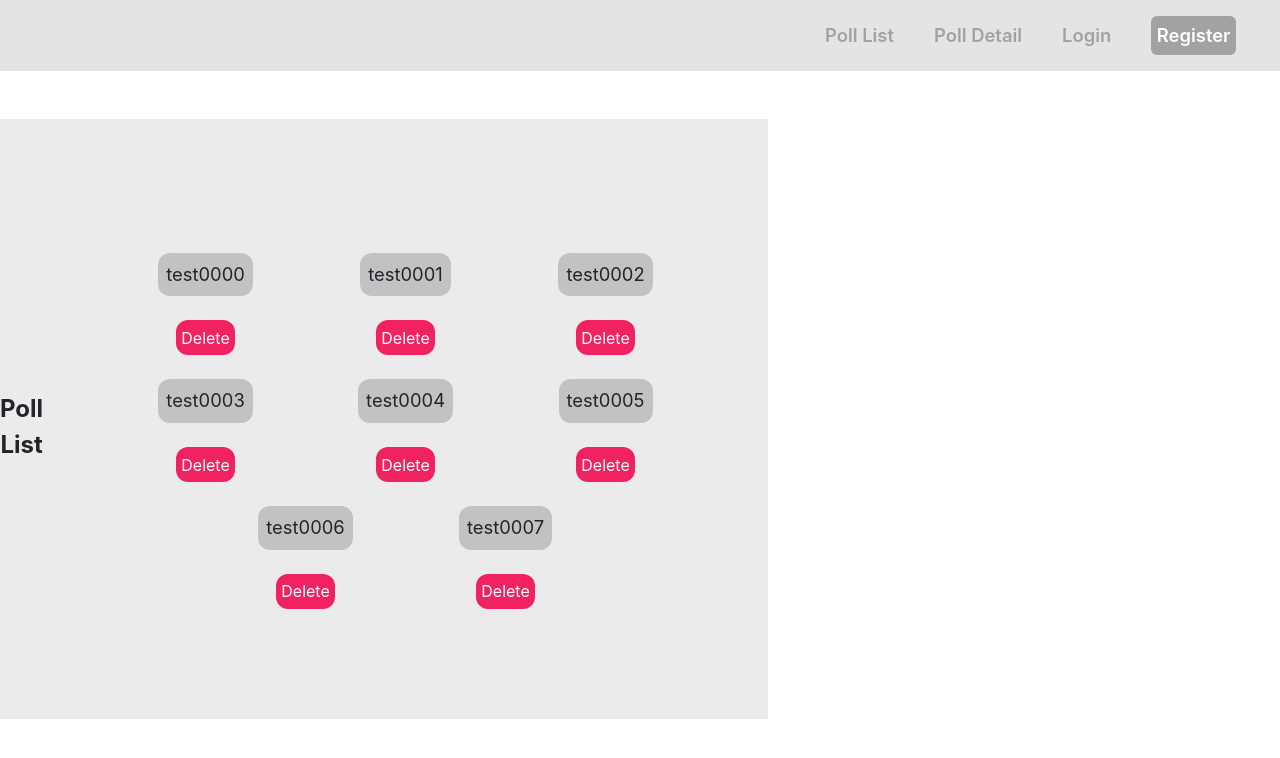
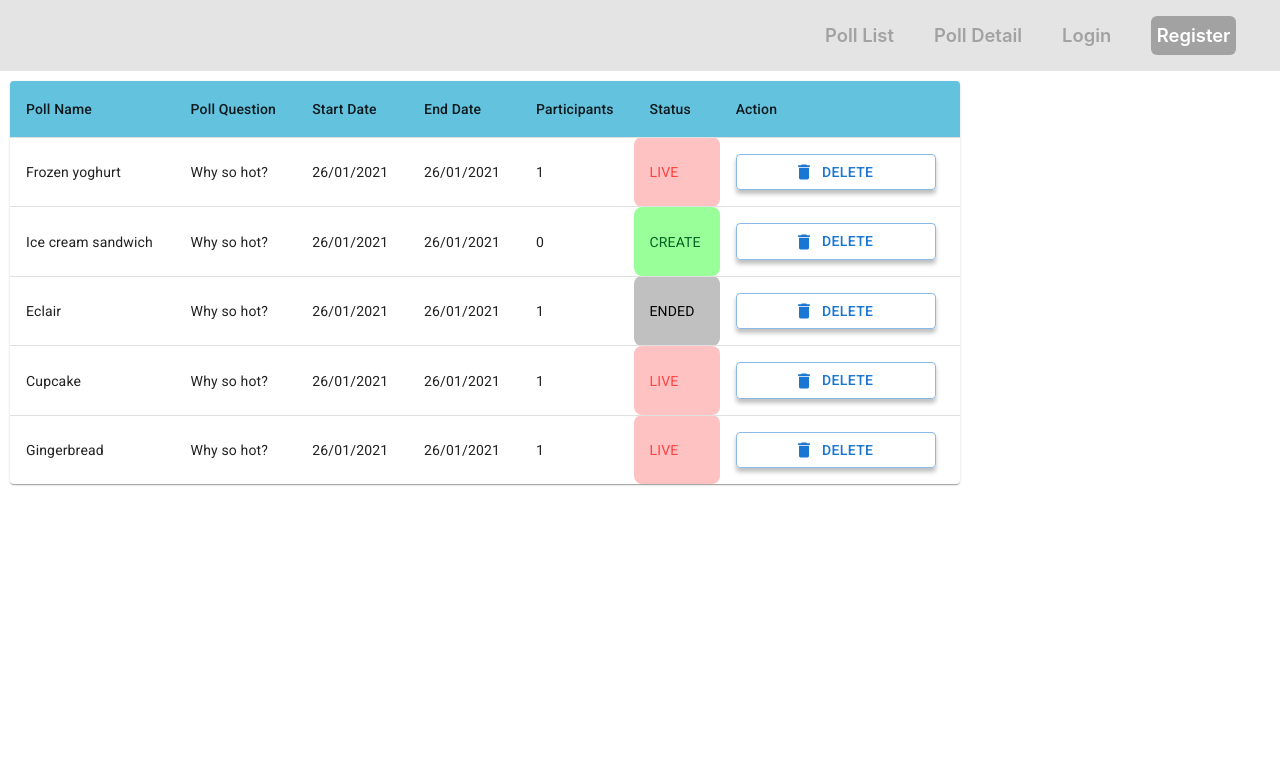
Before and after one commit to JacobLuu/oppi-clone, a React (Create React App) app: page / in a window 1280 px wide. Shown: the top 758 px of the page. Built offline with nearby package versions, Linux system fonts and the light colour scheme.

Commit message:
fix polllist

```diff
--- a/package.json
+++ b/package.json
@@ -3,6 +3,11 @@
   "version": "0.1.0",
   "private": true,
   "dependencies": {
+    "@emotion/react": "^11.7.1",
+    "@emotion/styled": "^11.6.0",
+    "@mui/icons-material": "^5.3.1",
+    "@mui/material": "^5.3.1",
+    "@mui/styles": "^5.3.0",
     "@reduxjs/toolkit": "^1.7.1",
     "@testing-library/jest-dom": "^5.16.1",
     "@testing-library/react": "^12.1.2",
--- a/public/index.html
+++ b/public/index.html
@@ -16,15 +16,16 @@
       user's mobile device or desktop. See https://developers.google.com/web/fundamentals/web-app-manifest/
     -->
     <link rel="manifest" href="%PUBLIC_URL%/manifest.json" />
-    <!--
-      Notice the use of %PUBLIC_URL% in the tags above.
-      It will be replaced with the URL of the `public` folder during the build.
-      Only files inside the `public` folder can be referenced from the HTML.
-
-      Unlike "/favicon.ico" or "favicon.ico", "%PUBLIC_URL%/favicon.ico" will
-      work correctly both with client-side routing and a non-root public URL.
-      Learn how to configure a non-root public URL by running `npm run build`.
-    -->
+    <!-- Fonts to support Material Design -->
+    <link
+      rel="stylesheet"
+      href="https://fonts.googleapis.com/css?family=Roboto:300,400,500,700&display=swap"
+    />
+    <!-- Icons to support Material Design -->
+    <link
+      rel="stylesheet"
+      href="https://fonts.googleapis.com/icon?family=Material+Icons"
+    />
     <title>React App</title>
   </head>
   <body>
--- a/src/App.js
+++ b/src/App.js
@@ -4,14 +4,10 @@ import Login from "./Components/Login/Login";
 import NavBar from "./NavBar/NavBar";
 import PollList from "./Components/PollList/PollList";
 import PollDetail from "./Components/PollDetail/PollDetail";
-import useToken from "./Auth/useToken";
+
 
 function App() {
-  // const { token, setToken } = useToken();
 
-  // if (!token) {
-  //   return <Login setToken = {setToken} />
-  // }
   return (
     <Router>
       <NavBar />
--- a/src/Auth/useToken.js
+++ /dev/null
@@ -1,21 +0,0 @@
-import { useState } from "react";
-
-export default function useToken() {
-  const getToken = () => {
-    const tokenString = localStorage.getItem("token");
-    const userToken = JSON.parse(tokenString);
-    return userToken?.token;
-  };
-
-  const [token, setToken] = useState(getToken());
-
-  const saveToken = (userToken) => {
-    localStorage.setItem("token", JSON.stringify(userToken));
-    setToken(userToken.token);
-  };
-
-  return {
-    setToken: saveToken,
-    token,
-  };
-}
--- a/src/Components/LogIn/LogIn.css
+++ b/src/Components/LogIn/LogIn.css
@@ -5,9 +5,6 @@
   justify-content: center;
   margin-top: 3rem;
   border-radius: 12px;
-  height: 400px;
-  min-width: 20%;
-  background-color: rgb(218, 218, 218);
 }
 .login-title {
   font-weight: 700;
@@ -18,10 +15,11 @@ form {
   margin-top: 1rem;
   font-size: 0.85rem;
   font-weight: 600;
-  width: 200px;
+  width: 400px;
   flex-direction: column;
   justify-content: flex-start;
   align-items: flex-start;
+  color: #42b3e6;
 }
 input {
   border: none;
@@ -32,15 +30,17 @@ input {
   width: 100%;
 }
 button {
+  width: 200px;
   cursor: pointer;
   border: none;
   align-self: center;
   margin-top: 1rem;
   font-size: 1rem;
-  padding: 0.65rem;
+  padding: 0.6rem;
   border-radius: 4px;
   color: white;
-  background-color: rgb(161, 161, 161);
+  background-color: rgb(255, 176, 0);
+  box-shadow: 0px 4px 4px rgb(0 0 0 / 25%);
 }
 .login-register {
   margin: 2rem 1rem 0 1rem;
@@ -50,6 +50,6 @@ button {
   text-decoration: none;
   cursor: pointer;
   margin-top: 1rem;
-  color: rgb(70, 70, 200);
+  color: #42b3e6;
   font-weight: 700;
 }
--- a/src/Components/LogIn/LogIn.jsx
+++ b/src/Components/LogIn/LogIn.jsx
@@ -2,8 +2,6 @@ import "./Login.css";
 import { useState } from "react";
 import { useForm } from "react-hook-form";
 import { Link } from "react-router-dom";
-import PropTypes from "prop-types";
-
 
 async function loginUser(credentials) {
   return fetch("https://dev.oppi.live/api/admin/v1/auth/signin", {
@@ -28,20 +26,11 @@ const Login = ({ setToken }) => {
     loginUser(data)
   };
 
-  // const handleLogin = async (e) => {
-  //   e.preventDefault();
-  //   const token = await loginUser({
-  //     username,
-  //     password,
-  //   });
-  //   setToken(token);
-  // };
-
   return (
     <section className="login-container">
-      <div className="login-title"> Log in</div>
+      <div className="login-title">Sign in</div>
       <form onSubmit={handleSubmit(onSubmit)}>
-        <label>USERNAME</label>
+        <label>EMAIL ADDRESS</label>
         <input
           name="email"
           type="text"
@@ -61,19 +50,15 @@ const Login = ({ setToken }) => {
           })}
         />
         <button type="submit" onSubmit={handleSubmit(onSubmit)}>
-          Login
+          Sign in
         </button>
       </form>
-      <div className="login-register"> Don't have an account yet? </div>
+      <div className="login-register"> Forgot Password? </div>
       <Link className="login-register-link" to="/register">
-        Register one for free
+        Create new account
       </Link>
     </section>
   );
 };
 
-// Login.propTypes = {
-//   setToken: PropTypes.func.isRequired,
-// };
-
 export default Login;
--- a/src/Components/PollList/PollList.jsx
+++ b/src/Components/PollList/PollList.jsx
@@ -1,47 +1,146 @@
-import "./polllist.css";
+import * as React from "react";
+import DeleteIcon from '@mui/icons-material/Delete';
+import Button from "@mui/material/Button";
+import Table from "@mui/material/Table";
+import TableBody from "@mui/material/TableBody";
+import TableCell from "@mui/material/TableCell";
+import TableContainer from "@mui/material/TableContainer";
+import TableHead from "@mui/material/TableHead";
+import TableRow from "@mui/material/TableRow";
+import Paper from "@mui/material/Paper";
+import { makeStyles } from "@mui/styles";
+
+const useStyles = makeStyles((theme) => ({
+  tableContainer: {
+    borderRadius: 15,
+    margin: "10px 10px",
+    maxWidth: 950,
+  },
+  tableHeaderCell: {
+    fontWeight: "bold",
+    backgroundColor: "#63c2de",
+    color: "blue",
+    textAlign: "center",
+  },
+  status: {
+    fontWeight: "bold",
+    fontSize: "0.3rem",
+    borderRadius: 8,
+    padding: "3px 10px",
+    display: "inline-block",
+  },
+}));
+
+function createData(
+  poll_name,
+  poll_question,
+  start_date,
+  end_date,
+  participants,
+  status,
+  action
+) {
+  return {
+    poll_name,
+    poll_question,
+    start_date,
+    end_date,
+    participants,
+    status,
+    action,
+  };
+}
+
+const rows = [
+  createData(
+    "Frozen yoghurt",
+    "Why so hot?",
+    "26/01/2021",
+    "26/01/2021",
+    1,
+    "LIVE"
+  ),
+  createData(
+    "Ice cream sandwich",
+    "Why so hot?",
+    "26/01/2021",
+    "26/01/2021",
+    0,
+    "CREATE"
+  ),
+  createData("Eclair", "Why so hot?", "26/01/2021", "26/01/2021", 1, "ENDED"),
+  createData("Cupcake", "Why so hot?", "26/01/2021", "26/01/2021", 1, "LIVE"),
+  createData(
+    "Gingerbread",
+    "Why so hot?",
+    "26/01/2021",
+    "26/01/2021",
+    1,
+    "LIVE"
+  ),
+];
 
 const PollList = () => {
-  //Fake Data
-  const userData = [
-    {
-      username: "test0000",
-    },
-    {
-      username: "test0001",
-    },
-    {
-      username: "test0002",
-    },
-    {
-      username: "test0003",
-    },
-    {
-      username: "test0004",
-    },
-    {
-      username: "test0005",
-    },
-    {
-      username: "test0006",
-    },
-    {
-      username: "test0007",
-    },
-  ];
+  const classes = useStyles();
   return (
-    <main className="poll-container">
-      <div className="poll-title">Poll List</div>
-      <div className="poll-userlist">
-        {userData.map((user) => {
-          return (
-            <div className="user-container">
-              <div className="poll-user">{user.username}</div>
-              <div className="delete-user"> Delete </div>
-            </div>
-          );
-        })}
-      </div>
-    </main>
+    <TableContainer component={Paper} className={classes.tableContainer}>
+      <Table sx={{ minWidth: 650 }} aria-label="simple table">
+        <TableHead>
+          <TableRow>
+            <TableCell className={classes.tableHeaderCell}>Poll Name</TableCell>
+            <TableCell className={classes.tableHeaderCell}>
+              Poll Question
+            </TableCell>
+            <TableCell className={classes.tableHeaderCell}>
+              Start Date
+            </TableCell>
+            <TableCell className={classes.tableHeaderCell}>End Date</TableCell>
+            <TableCell className={classes.tableHeaderCell}>
+              Participants
+            </TableCell>
+            <TableCell className={classes.tableHeaderCell}>Status</TableCell>
+            <TableCell className={classes.tableHeaderCell}>Action</TableCell>
+          </TableRow>
+        </TableHead>
+        <TableBody>
+          {rows.map((row) => (
+            <TableRow
+              key={row.poll_name}
+              sx={{ "&:last-child td, &:last-child th": { border: 0 } }}
+            >
+              <TableCell component="th" scope="row">
+                {row.poll_name}
+              </TableCell>
+              <TableCell>{row.poll_question}</TableCell>
+              <TableCell>{row.start_date}</TableCell>
+              <TableCell>{row.end_date}</TableCell>
+              <TableCell>{row.participants}</TableCell>
+              <TableCell
+                className={classes.status}
+                style={{
+                  backgroundColor:
+                    (row.status === "LIVE" && "#ffc2c2") ||
+                    (row.status === "CREATE" && "#99ff99") ||
+                    (row.status === "ENDED" && "#c1c0c0"),
+                  color:
+                    (row.status === "LIVE" && "#ff4141") ||
+                    (row.status === "CREATE" && "#006622") ||
+                    (row.status === "ENDED" && "#000000"),
+                }}
+              >
+                {row.status}
+              </TableCell>
+              <TableCell>
+                {row.action}
+                <Button variant="outlined" startIcon={<DeleteIcon />}>
+                  Delete
+                </Button>
+              </TableCell>
+            </TableRow>
+          ))}
+        </TableBody>
+      </Table>
+    </TableContainer>
   );
 };
 
--- a/src/Components/PollList/polllist.css
+++ /dev/null
@@ -1,57 +0,0 @@
-.poll-container{
-      display: flex;
-      background-color: rgb(236, 235, 235);
-      height:600px;
-      width:60%;
-      text-align: center;
-      align-items: center;
-
-      margin-top: 3rem;
-  }
-  .poll-title{
-      margin-top: 1rem;
-      font-size: 1.5rem;
-      font-weight: 700;
-  }
-  .poll-userlist{
-      display: flex;
-      justify-content: center;
-      flex-wrap: wrap;
-      align-items: center;
-  }
-  .poll-user{
-      margin: 1.5rem;
-      background-color: rgb(194, 194, 194);
-      padding:0.5rem;
-      border-radius: 12px;
-  }
-  .home-role{
-      margin-top: 1rem;
-      font-size: 1.25rem;
-  }
-
-  .user-container{
-      display: flex;
-      width: 200px;
-      flex-direction: column;
-      align-items: center;
-      justify-content: center;
-  }
-  .delete-user{
-      cursor: pointer;
-      font-size: 1rem;
-      background-color: rgb(240, 34, 96);
-      padding:0.35rem;
-      border-radius: 12px;
-      color:white;
-  }
-  .delete-user:hover{
-      background-color:rgb(207, 18, 75) ;
-  }
-  .navbar {
-     display: flex;
-  }
-  .errorMsg{
-      margin-top: 3rem;
-      font-size: 1.5rem;
-  }
--- a/src/index.js
+++ b/src/index.js
@@ -4,11 +4,10 @@ import "./index.css";
 import App from "./App";
 import reportWebVitals from "./reportWebVitals";
 
-
 ReactDOM.render(
-    <React.StrictMode>
+  <React.StrictMode>
       <App />
-    </React.StrictMode>,
+  </React.StrictMode>,
   document.getElementById("root")
 );
 
```
Also changed, not shown: src/Auth/server.js (deleted, +0 -15 lines), 1 other file (tests, documents, lock files or other folders).
